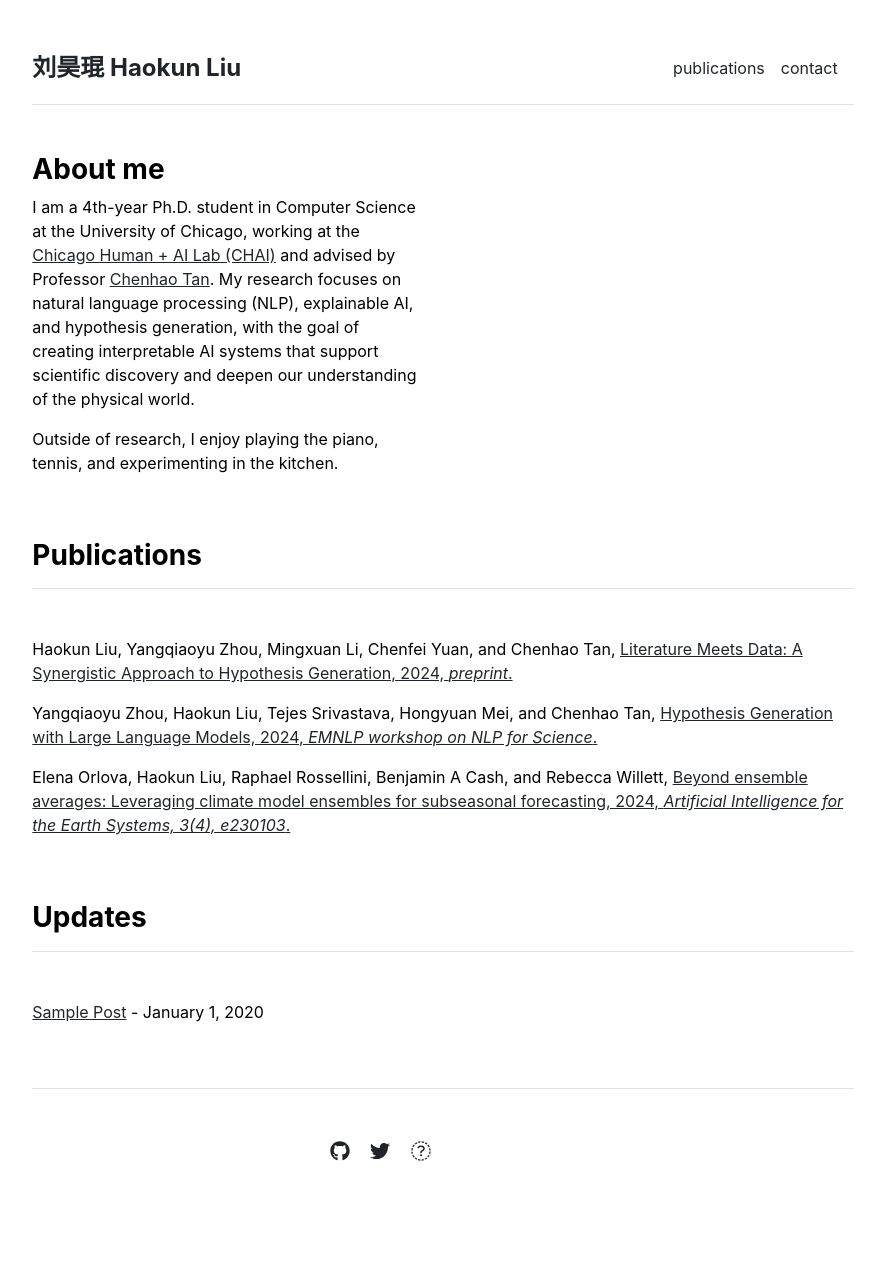
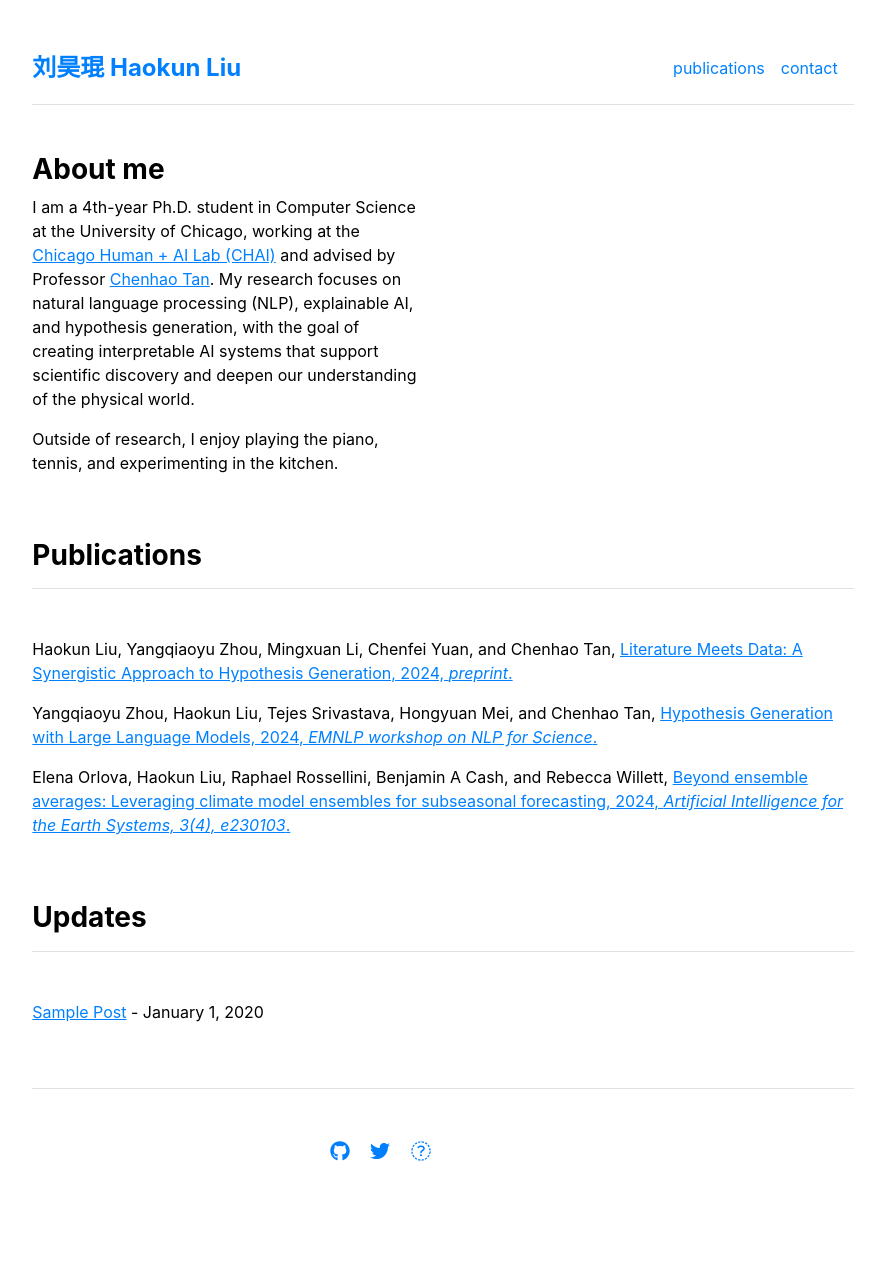
Before and after one commit to laoliu5280/laoliu5280.github.io, a Jekyll site: the page built from index.md, in a window 1280 px wide. Shown: the whole page, without its empty margins (197-1082 px from the left). Built offline with Jekyll 4.4.1, drawn with Linux system fonts in a browser that asks for light colours.

Commit message:
update link color

```diff
--- a/_sass/main.scss
+++ b/_sass/main.scss
@@ -1,7 +1,7 @@
 $backgroundColor: #ffffff;
 $bodyColor: #000000;
 $bodyFont: -apple-system,BlinkMacSystemFont,"Segoe UI",Helvetica,Arial,sans-serif,"Apple Color Emoji","Segoe UI Emoji","Segoe UI Symbol";
-$linkColor: #212529 !important;
+$linkColor: hsl(210, 100%, 50%) !important;
 
 body {
   background: $backgroundColor;
```
Also changed, not shown: assets/favicon.ico.
